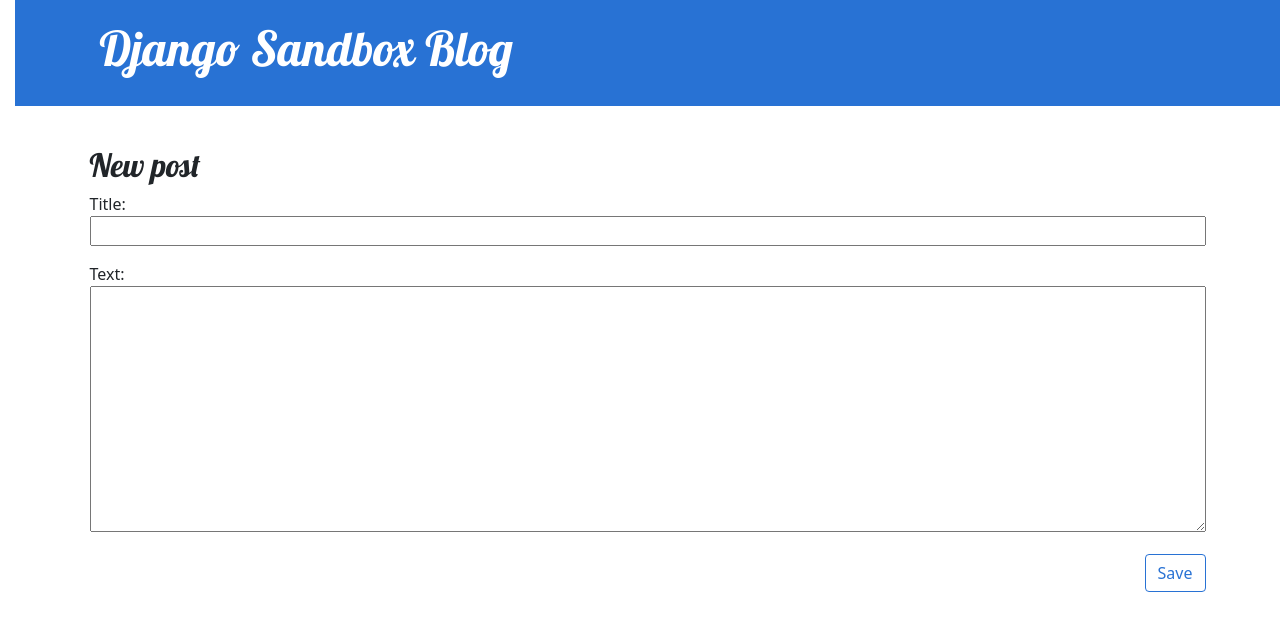
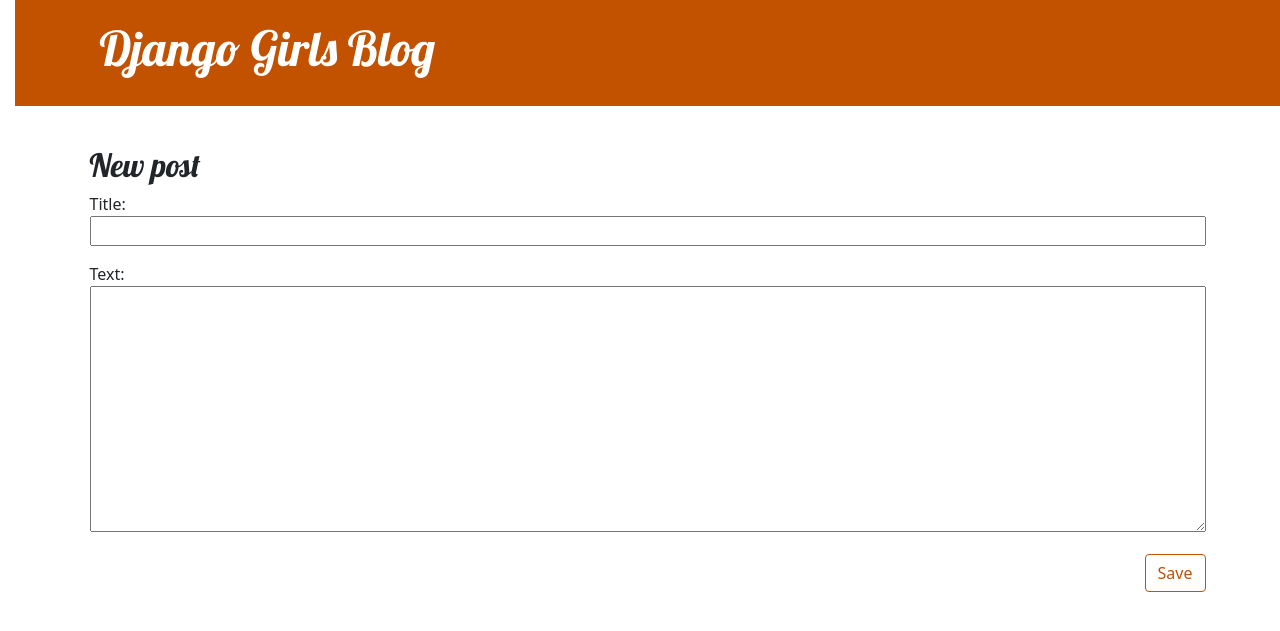
Before and after one commit to ClearSky0/django_sandbox_ajax, a Django app: page /post/new/ in a window 1280 px wide. Shown: the top 631 px of the page. Run offline with Django 4.2, Linux system fonts and the light colour scheme.

Commit message:
Revert "first commit"
This reverts commit 4d7bddd2578e57ac2614dc006c5323a715cae0db.

```diff
--- a/blog/static/css/blog.css
+++ b/blog/static/css/blog.css
@@ -1,9 +1,5 @@
-:root {
-    --main-color:#0058ccd7;
-}
-
 h1 a, h2 a {
-    color: var(--main-color);
+    color: #C25100;
     font-family: 'Lobster';
 }
 
@@ -12,7 +8,7 @@
 }
 
 .page-header {
-    background-color: var(--main-color);
+    background-color: #C25100;
     margin-top: 0;
     margin-bottom: 40px;
     padding: 20px 20px 20px 40px;
@@ -72,12 +68,12 @@
 
 .btn-secondary,
 .btn-secondary:visited {
-    color: var(--main-color);
+    color: #C25100;
     background: none;
-    border-color: var(--main-color);
+    border-color: #C25100;
 }
 
 .btn-secondary:hover {
     color: #FFFFFF;
-    background-color: var(--main-color);
+    background-color: #C25100;
 }
--- a/blog/templates/blog/base.html
+++ b/blog/templates/blog/base.html
@@ -3,7 +3,7 @@
 <html>
 
     <head>
-        <title>Django Sandbox Blog</title>
+        <title>Django Girls blog</title>
         <link rel="stylesheet" href="https://cdn.jsdelivr.net/npm/bootstrap@5.1.3/dist/css/bootstrap.min.css" integrity="sha384-1BmE4kWBq78iYhFldvKuhfTAU6auU8tT94WrHftjDbrCEXSU1oBoqyl2QvZ6jIW3" crossorigin="anonymous">
         <link href='//fonts.googleapis.com/css?family=Lobster&subset=latin,latin-ext' rel='stylesheet' type='text/css'>
         <link rel="stylesheet" href="{% static 'css/blog.css' %}">
@@ -17,7 +17,7 @@
                     {% include './icons/file-earmark-plus.svg' %}
                 </a>
             {% endif %}
-            <h1><a href="/">Django Sandbox Blog</a></h1>
+            <h1><a href="/">Django Girls Blog</a></h1>
         </div>
         </header>
         <main class="container">
--- a/blog/templates/blog/post_list.html
+++ b/blog/templates/blog/post_list.html
@@ -6,7 +6,7 @@
                 {{ post.published_date }}
             </time>
             <h2><a href="{% url 'post_detail' pk=post.pk %}">{{ post.title }}</a></h2>
-            <p>{{ post.text|linebreaksbr|truncatechars:132 }}</p>
+            <p>{{ post.text|linebreaksbr }}</p>
         </article>
     {% endfor %}
 {% endblock %}
```
Also changed, not shown: README.md.
